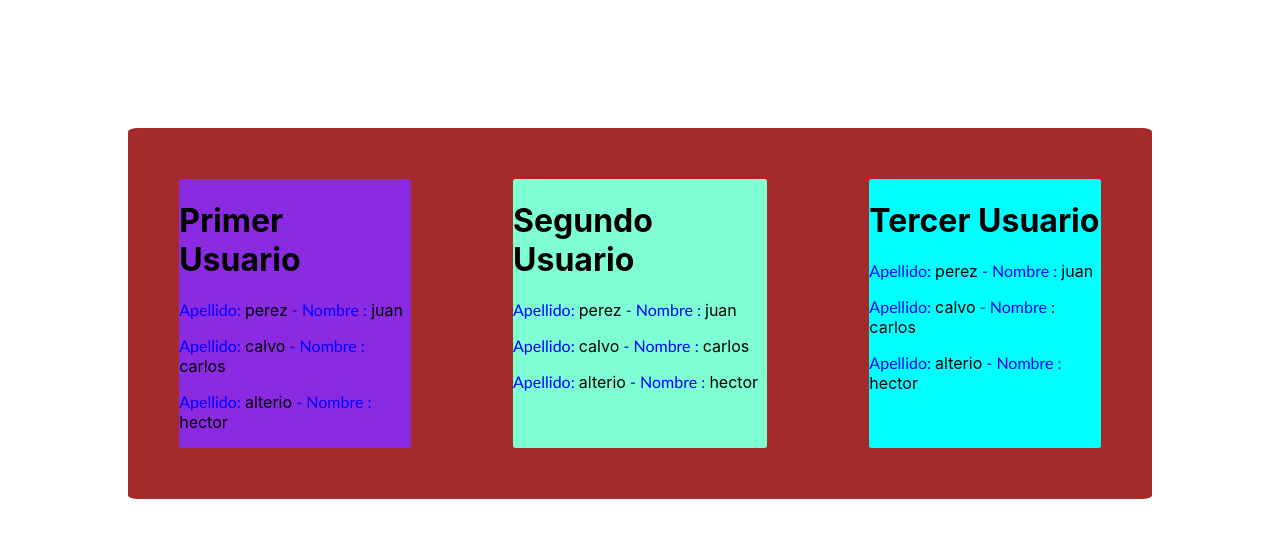
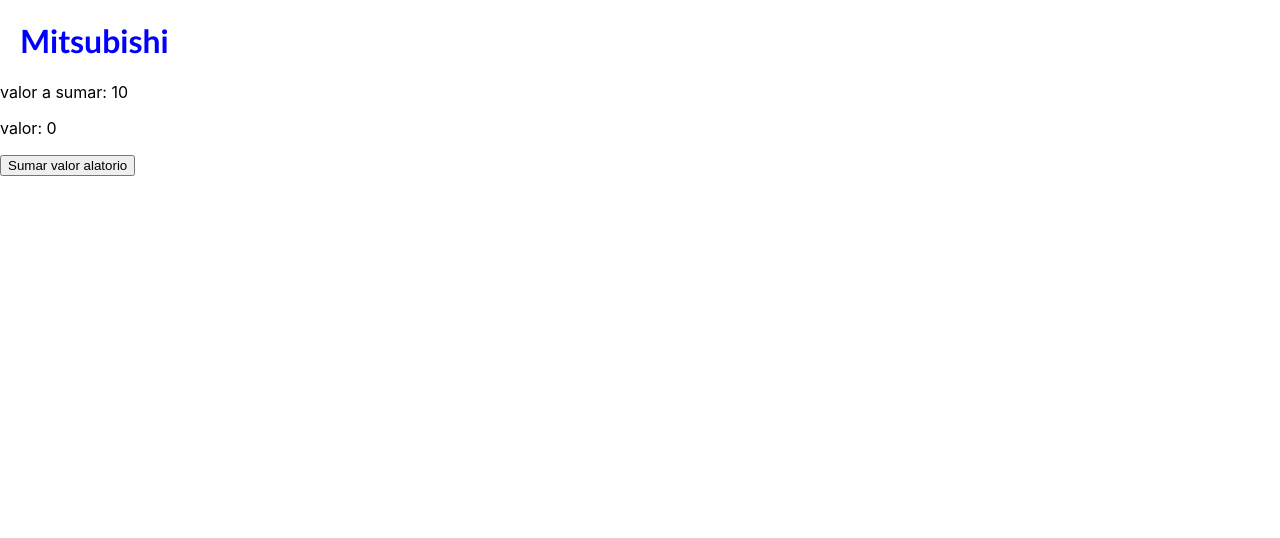
Before and after one commit to scostilla/hedy-bootcamp, a React (Create React App) app: page / in a window 1280 px wide. Shown: the top 538 px of the page. Built offline with nearby package versions, Linux system fonts and the light colour scheme.

Commit message:
fourth class

```diff
--- a/src/App.js
+++ b/src/App.js
@@ -1,14 +1,22 @@
 import './App.css';
 import NewComponent from './components/Component';
+import Cars from './components/car/Cars';
 
 function App() {
+  return(
+    <Cars/>
+  )
+}
+
+/*function App() {
   return (
     <div className='app-users'>
+
       <div className='user-1'><NewComponent title="Primer Usuario"/></div>
       <div className='user-2'><NewComponent title="Segundo Usuario"/></div>
       <div className='user-3'><NewComponent title="Tercer Usuario"/></div>
     </div>
   );
-}
+}*/
 
 export default App;
--- /dev/null
+++ b/src/components/car/Cars.js
@@ -0,0 +1,24 @@
+import React, { useState } from "react";
+import '../component.css'
+
+const Cars =() => {
+    const[marca,setMarca]=useState("Mitsubishi");
+    const [count,setCount] = useState(0);
+    function RandomNumber(){
+            return Math.floor(Math.random() * 10 + 1);
+        }
+    let value = RandomNumber();
+
+    return(
+        <div >
+            <div className="title">
+                <h1 onClick={() => setMarca("Subaru")}>{marca}</h1>
+            </div>
+            <p>valor a sumar: {value}</p>
+            <p>valor: {count}</p>
+            <button onClick={() => setCount(count + value)}>Sumar valor alatorio</button>
+        </div>
+        )
+}
+
+export default Cars
--- a/src/components/component.css
+++ b/src/components/component.css
@@ -5,6 +5,7 @@
 .title{
     font-family: 'Gill Sans', 'Gill Sans MT', Calibri, 'Trebuchet MS', sans-serif;
     color: blue;
+    margin: 20px;
 }
 
 .app-users{
```
